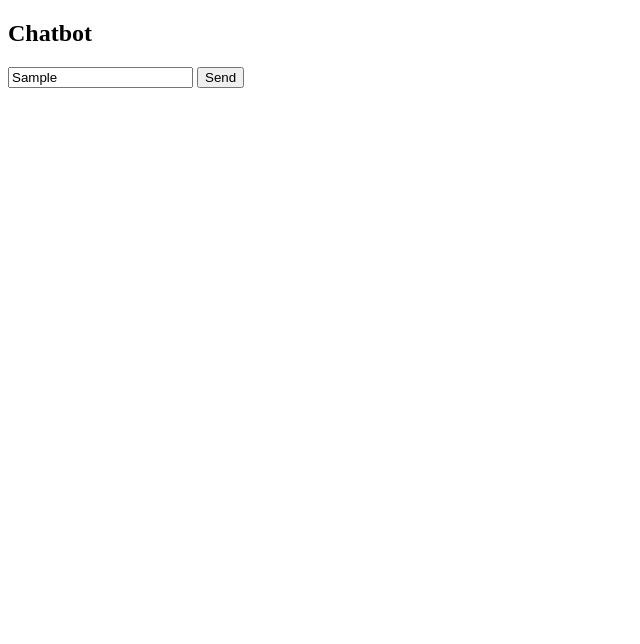
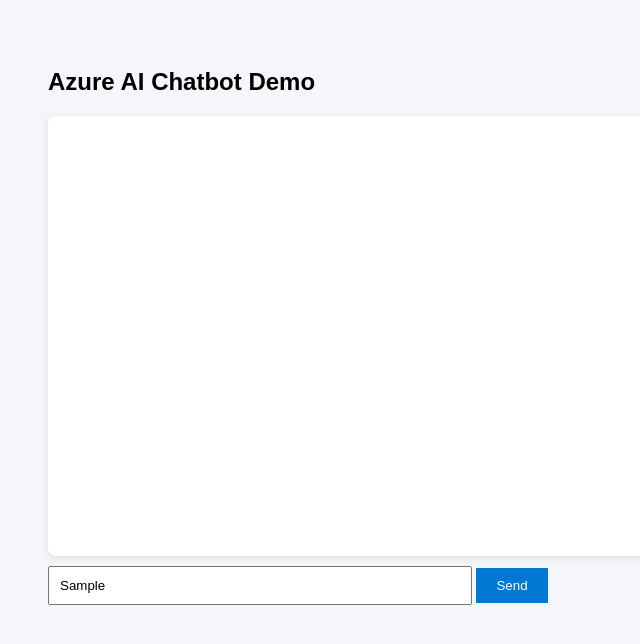
Before and after one commit to rajan713/seneca-it-chatbot-repo, a website: page public/index.html in a window 1280 px wide. Both pictures are taken after typing "Sample" into the empty fields and a click on the button "Send". Shown: the whole page, without its empty margins (0-640 px from the left). Drawn offline with Linux system fonts and the light colour scheme; no server answers.

Commit message:
Update index.html

```diff
--- a/public/index.html
+++ b/public/index.html
@@ -1,27 +1,87 @@
 <!DOCTYPE html>
 <html>
 <head>
-    <title>Azure Chatbot Demo</title>
+    <title>Azure AI Chatbot</title>
+    <style>
+        body {
+            font-family: Arial, sans-serif;
+            background: #f4f6f9;
+            padding: 40px;
+        }
+
+        #chatbox {
+            background: white;
+            padding: 20px;
+            border-radius: 8px;
+            max-width: 600px;
+            height: 400px;
+            overflow-y: auto;
+            margin-bottom: 10px;
+            box-shadow: 0 2px 8px rgba(0,0,0,0.1);
+        }
+
+        .user {
+            color: #0078D4;
+            font-weight: bold;
+        }
+
+        .bot {
+            color: #333;
+        }
+
+        input {
+            padding: 10px;
+            width: 400px;
+        }
+
+        button {
+            padding: 10px 20px;
+            background: #0078D4;
+            color: white;
+            border: none;
+            cursor: pointer;
+        }
+    </style>
 </head>
 <body>
-    <h2>Chatbot</h2>
-    <div id="chat"></div>
-    <input id="msg" />
+
+<h2>Azure AI Chatbot Demo</h2>
+
+<div id="chatbox"></div>
+
+<input id="msg" placeholder="Type a message..." />
 <button onclick="send()">Send</button>
 
 <script>
     async function send() {
-            const msg = document.getElementById("msg").value;
+        const msgInput = document.getElementById("msg");
+        const message = msgInput.value;
+
+        if (!message) return;
+
         const response = await fetch('/chat', {
             method: 'POST',
             headers: { 'Content-Type': 'application/json' },
-                body: JSON.stringify({ message: msg, user: "demoUser" })
+            body: JSON.stringify({ message: message, user: "demoUser" })
         });
 
         const data = await response.json();
-            document.getElementById("chat").innerHTML += "<p>You: " + msg + "</p>";
-            document.getElementById("chat").innerHTML += "<p>Bot: " + data.reply + "</p>";
+
+        const chatbox = document.getElementById("chatbox");
+        chatbox.innerHTML = "";
+
+        data.history.forEach(entry => {
+            if (entry.role === "user") {
+                chatbox.innerHTML += `<p class="user">You: ${entry.text}</p>`;
+            } else {
+                chatbox.innerHTML += `<p class="bot">Bot: ${entry.text}</p>`;
+            }
+        });
+
+        msgInput.value = "";
+        chatbox.scrollTop = chatbox.scrollHeight;
     }
 </script>
+
 </body>
 </html>
```
Lines whose indentation alone changed are shown as unchanged.
